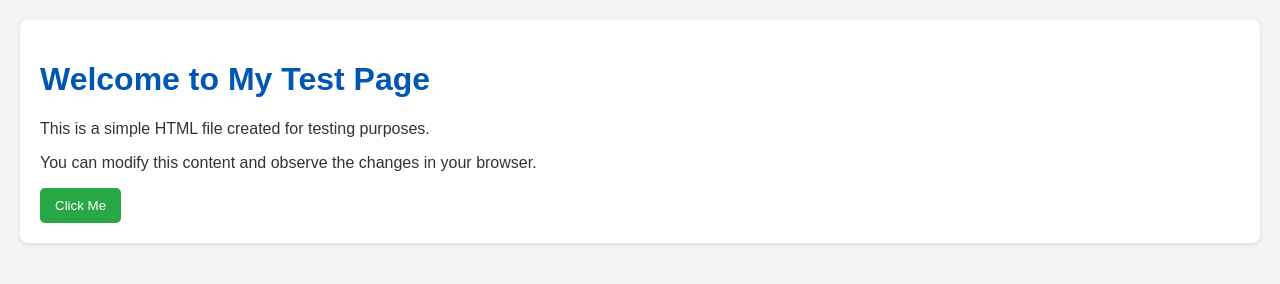
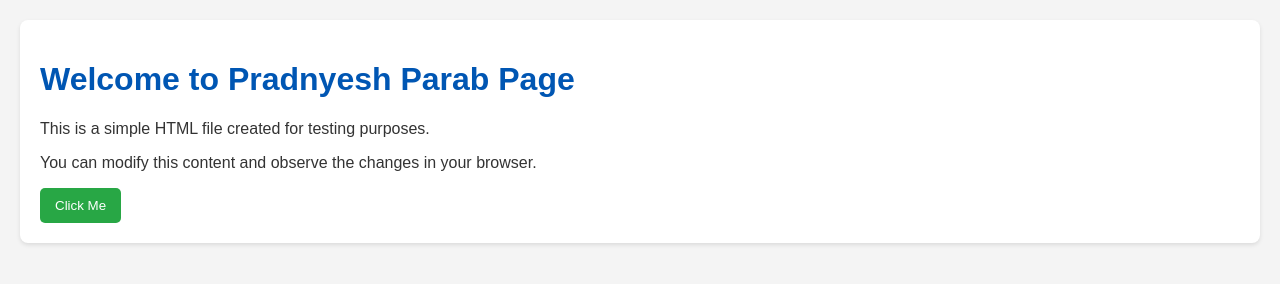
Before and after one commit to ShreeDevSecOpsHub/B13HeroVired_CI_CD, a plain HTML site: page index.html in a window 1280 px wide. Drawn offline with Linux system fonts and the light colour scheme.

Commit message:
Update index.html

```diff
--- a/index.html
+++ b/index.html
@@ -35,7 +35,7 @@
 </head>
 <body>
     <div class="container">
-        <h1>Welcome to My Test Page</h1>
+        <h1>Welcome to Pradnyesh Parab Page</h1>
         <p>This is a simple HTML file created for testing purposes.</p>
         <p>You can modify this content and observe the changes in your browser.</p>
 
```
